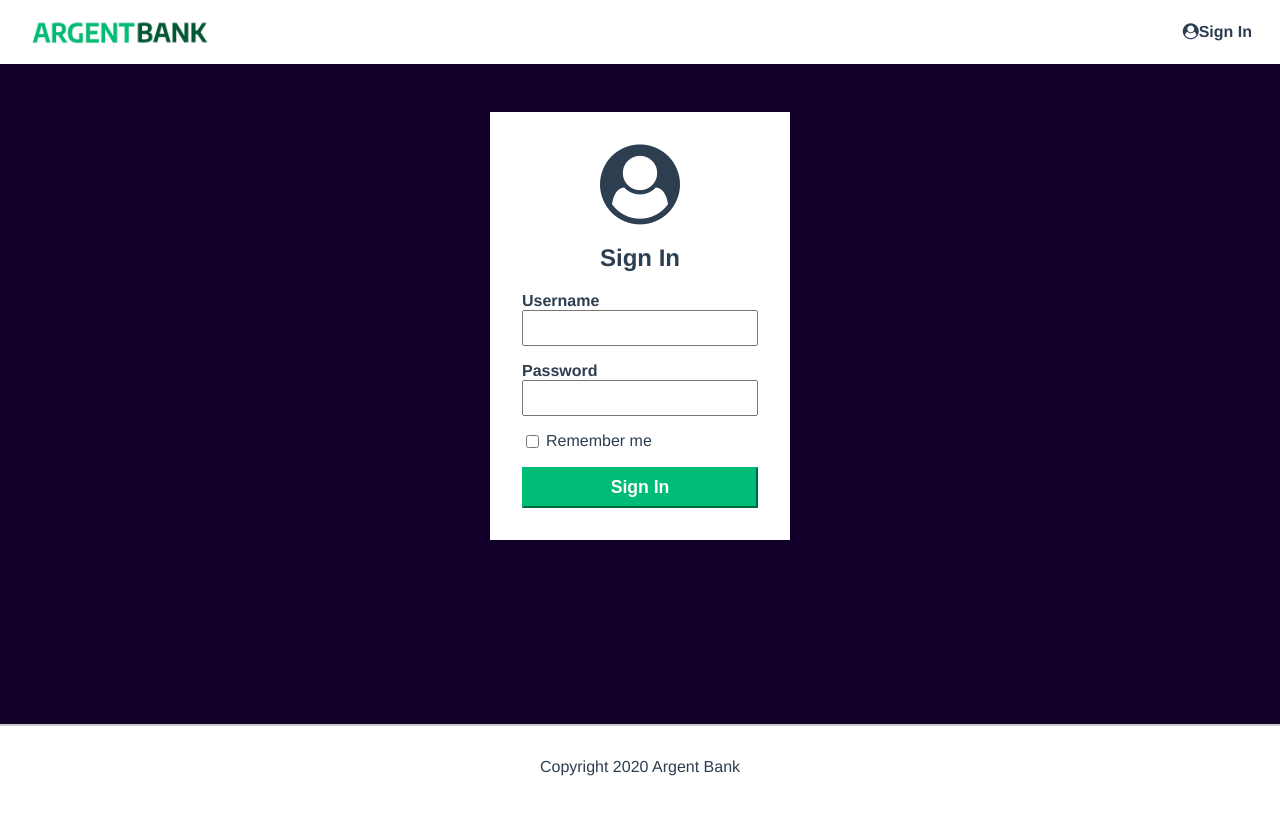
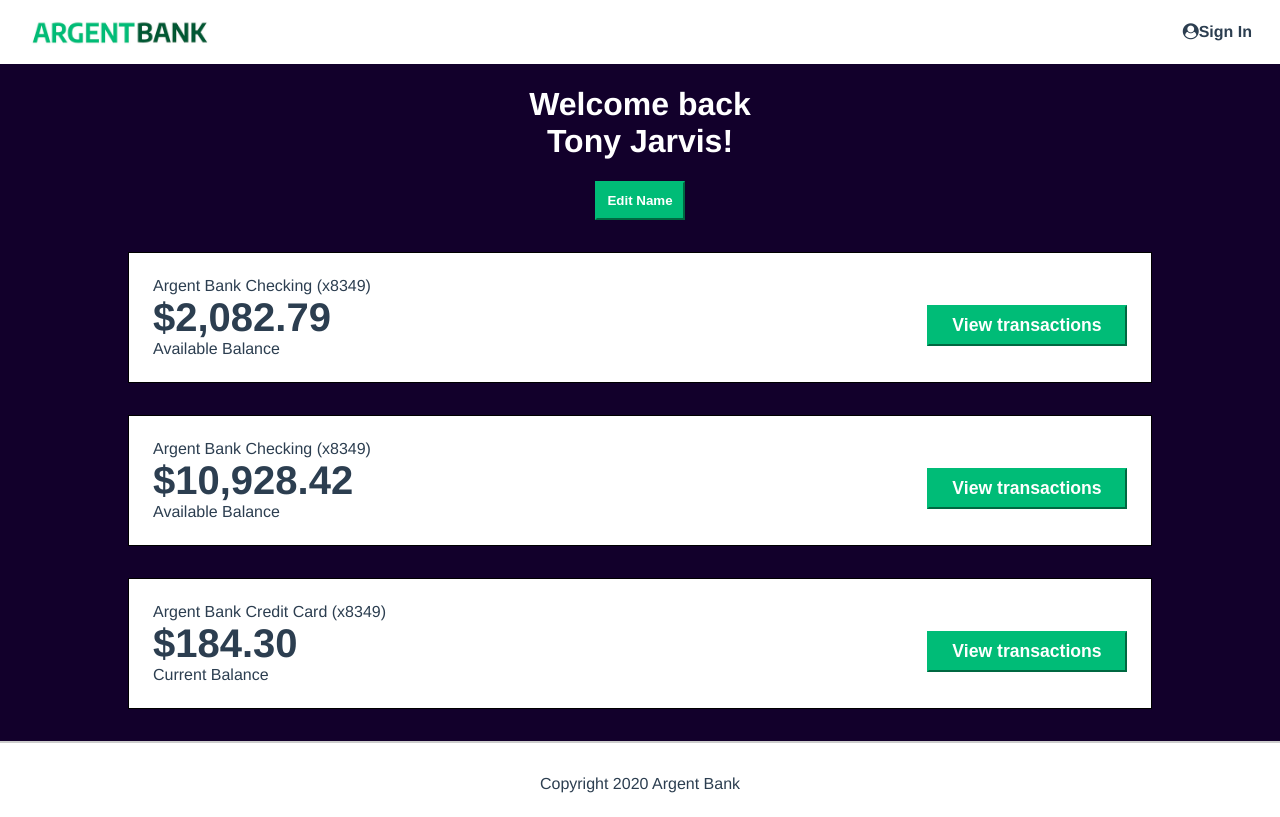
Before and after one commit to pyko7/Project-13-Bank, a React (Vite) app: page / in a window 1280 px wide. Built offline with nearby package versions, Linux system fonts and the light colour scheme.

Commit message:
chore: add user page

```diff
--- a/src/App.jsx
+++ b/src/App.jsx
@@ -1,11 +1,11 @@
 import Layout from "./components/Layout/Layout";
-import LoginPage from "./pages/LoginPage";
+import UserPage from "./pages/UserPage";
 import "./App.css";
 
 const App = () => {
   return (
     <Layout>
-      <LoginPage />
+      <UserPage />
     </Layout>
   );
 };
--- /dev/null
+++ b/src/components/AccountCard/AccountCard.jsx
@@ -0,0 +1,16 @@
+const AccountCard = ({ title, amount, description }) => {
+  return (
+    <section className="account">
+      <div className="account-content-wrapper">
+        <h3 className="account-title">{title}</h3>
+        <p className="account-amount">${amount}</p>
+        <p className="account-amount-description">{description}</p>
+      </div>
+      <div className="account-content-wrapper cta">
+        <button className="transaction-button">View transactions</button>
+      </div>
+    </section>
+  );
+};
+
+export default AccountCard;
--- /dev/null
+++ b/src/pages/UserPage.jsx
@@ -0,0 +1,34 @@
+import AccountCard from "../components/AccountCard/AccountCard";
+
+const UserPage = () => {
+  return (
+    <main className="main bg-dark">
+      <div className="header">
+        <h1>
+          Welcome back
+          <br />
+          Tony Jarvis!
+        </h1>
+        <button className="edit-button">Edit Name</button>
+      </div>
+      <h2 className="sr-only">Accounts</h2>
+      <AccountCard
+        title="Argent Bank Checking (x8349)"
+        amount="2,082.79"
+        description="Available Balance"
+      />
+      <AccountCard
+        title="Argent Bank Checking (x8349)"
+        amount="10,928.42"
+        description="Available Balance"
+      />
+      <AccountCard
+        title="Argent Bank Credit Card (x8349)"
+        amount="184.30"
+        description="Current Balance"
+      />
+    </main>
+  );
+};
+
+export default UserPage;
```
